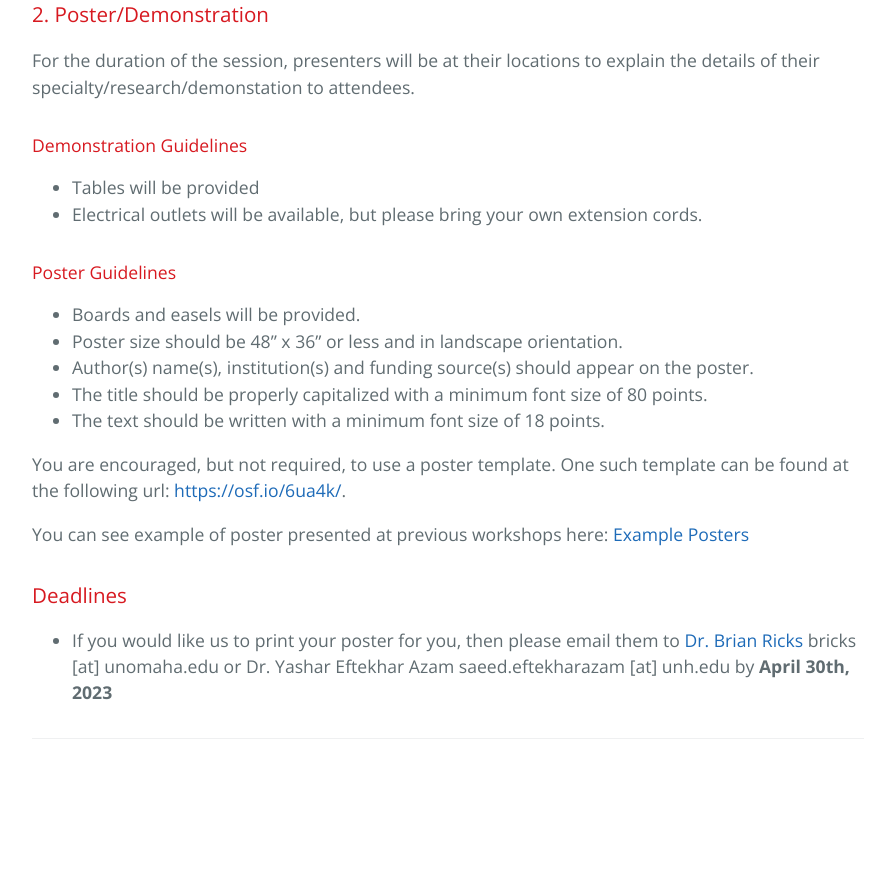
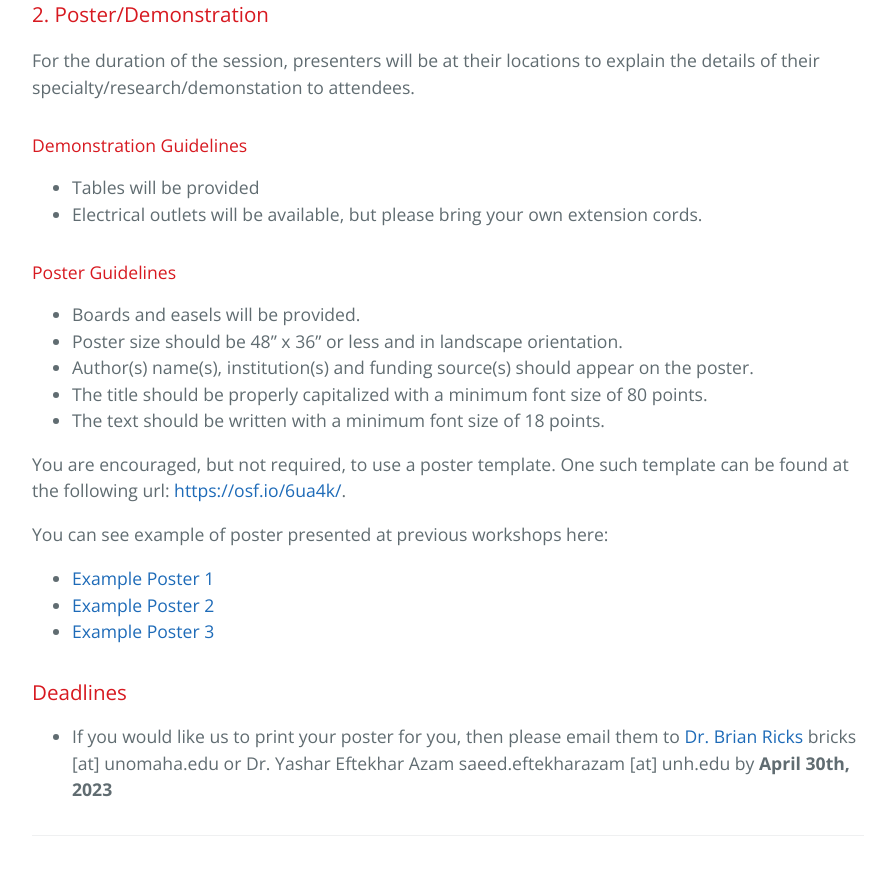
Before and after one commit to BridgingBigData/BridgingBigData.github.io, a Jekyll site: the page built from pages/bbd2023posterdemo.md, in a window 1280 px wide and 900 px high, scrolled down 820 px. Shown: the top 875 px of the window, without its empty margins (192-1087 px from the left). Built offline with Jekyll 4.4.1, drawn with Linux system fonts in a browser that asks for light colours; before the commit the page ends 1623 px from its top, so only the background shows below that.

Commit message:
Add references to example posters

```diff
--- a/pages/bbd2023posterdemo.md
+++ b/pages/bbd2023posterdemo.md
@@ -33,7 +33,10 @@ For the duration of the session, presenters will be at their locations to explai
 
 You are encouraged, but not required, to use a poster template. One such template can be found at the following url: [https://osf.io/6ua4k/](https://osf.io/6ua4k/).
 
-You can see example of poster presented at previous workshops here: [Example Posters](../assets/files/)
+You can see example of poster presented at previous workshops here:
+- [Example Poster 1](../assets/files/Deep%20Neural%20Nets%20Crack%20Detection-Ji%20Young.pdf)
+- [Example Poster 2](../assets/files/Displacement%20Measurement%20of%20Bridge%20Deformation–Mohamed.pdf)
+- [Example Poster 3](../assets/files/Technology%20Demonstration%20Network%20Overview.pdf)
 
 ### Deadlines
 
```
